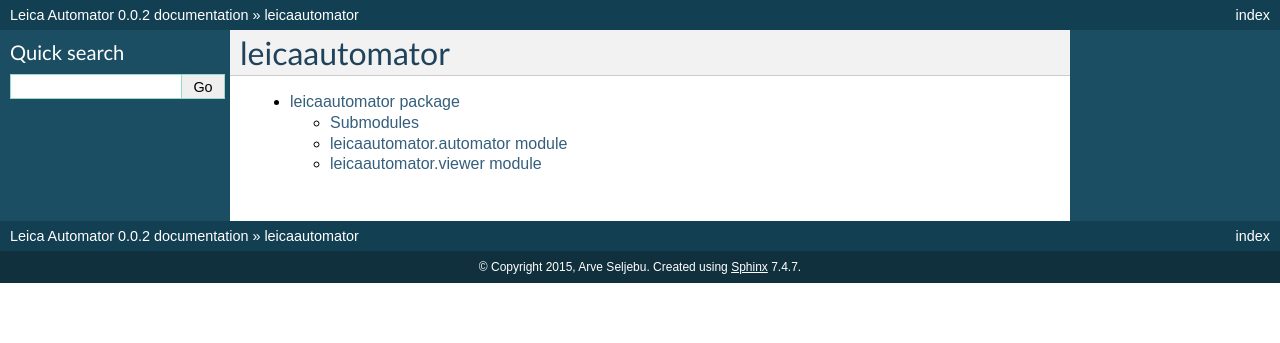
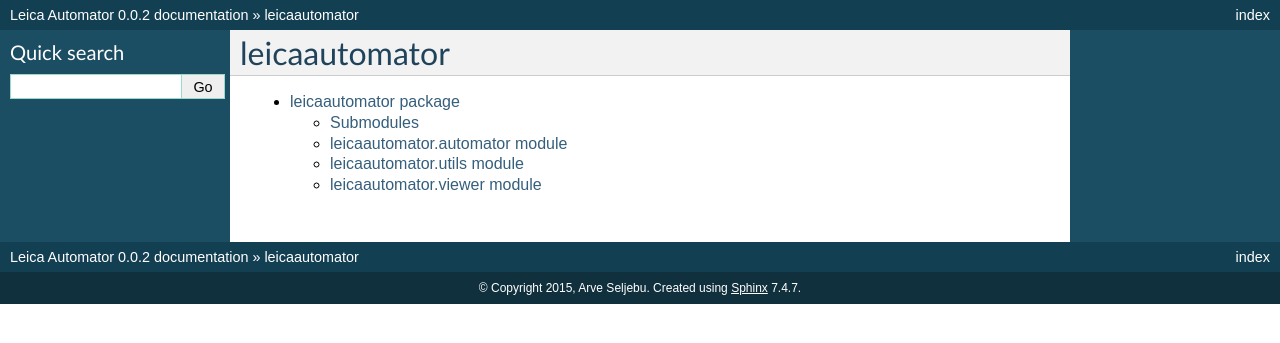
Before and after one commit to arve0/leicaautomator, a Sphinx documentation site: the page built from docs/modules.rst, in a window 1280 px wide. Shown: the top 343 px of the page. Built offline with Sphinx 7.4.7, drawn with Linux system fonts in a browser that asks for light colours.

```diff
--- a/docs/conf.py
+++ b/docs/conf.py
@@ -23,7 +23,13 @@ parent = os.path.dirname(cwd)
 sys.path.insert(0, parent)
 
 
-MOCK_MODULES = ['numpy', 'scipy', 'scipy.ndimage', 'matplotlib', 'skimage',
+MOCK_MODULES = ['numpy',
+                'scipy',
+                'scipy.ndimage',
+                'matplotlib',
+                'matplotlib.patches',
+                'skimage',
+                'skimage.measure._regionprops',
                 'leicascanningtemplate']
 for mod_name in MOCK_MODULES:
     sys.modules[mod_name] = mock.Mock()
--- a/docs/leicaautomator.rst
+++ b/docs/leicaautomator.rst
@@ -17,6 +17,14 @@ leicaautomator.automator module
     :undoc-members:
     :show-inheritance:
 
+leicaautomator.utils module
+---------------------------
+
+.. automodule:: leicaautomator.utils
+    :members:
+    :undoc-members:
+    :show-inheritance:
+
 leicaautomator.viewer module
 ----------------------------
 
--- a/docs/requirements.txt
+++ b/docs/requirements.txt
@@ -1,3 +1,3 @@
-Sphinx==1.3b3
+Sphinx==1.3.1
 sphinxcontrib-napoleon==0.3.1
 mock
```
Also changed, not shown: 1 other file.
